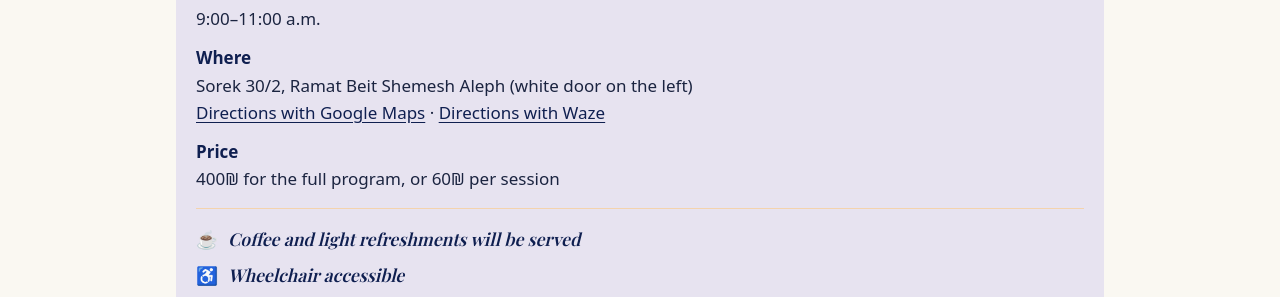
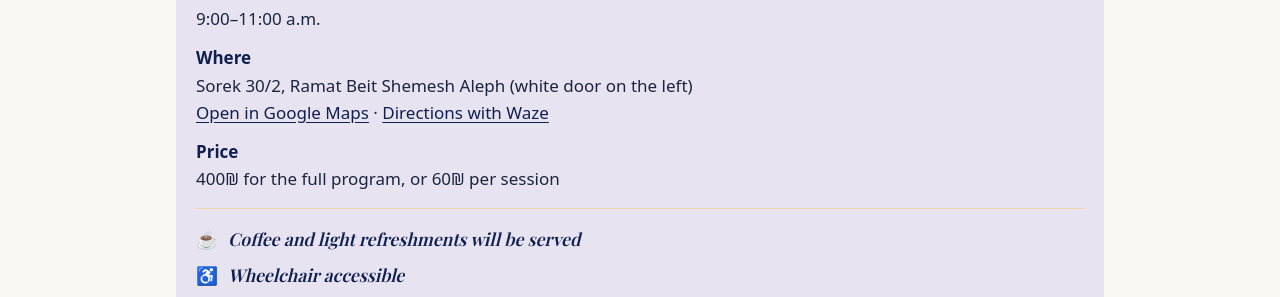
Before and after one commit to mos26613/ChaimVshalom, a Jekyll site: the page built from classes.html, in a window 1280 px wide. Shown: the part 400-697 px from the top of the page. Built offline with Jekyll 4.4.1, drawn with Linux system fonts in a browser that asks for light colours; some web fonts are replaced.

Commit message:
Use the shared Google Maps place link for the venue
Coordinate-based directions were labeled with a nearby street (Nahal
Arugot). The Google Maps button now opens the exact place shared from
Google Maps; visitors tap Directions there. Waze keeps the coordinates.

Co-Authored-By: Claude Opus 5.5 <noreply@anthropic.com>
Claude-Session: https://claude.ai/code/session_011TyGoYBZmHuJ2s6fCWnYGE

```diff
--- a/classes.html
+++ b/classes.html
@@ -15,7 +15,7 @@ description: "Torah classes for women at Chaim V'Shalom Women's Learning Center
           <dt>Where</dt>
           <dd>
             Sorek 30/2, Ramat Beit Shemesh Aleph (white door on the left)<br>
-            <a href="https://www.google.com/maps/dir/?api=1&amp;destination=31.7152846%2C34.9878998" target="_blank" rel="noopener">Directions with Google Maps</a>
+            <a href="https://maps.app.goo.gl/TCkJrz72iCcvFxEPA" target="_blank" rel="noopener">Open in Google Maps</a>
             &middot;
             <a href="https://waze.com/ul?ll=31.7152846%2C34.9878998&amp;navigate=yes" target="_blank" rel="noopener">Directions with Waze</a>
           </dd>
```
Also changed, not shown: SITE_PLAN.md (+2 -1 lines).
